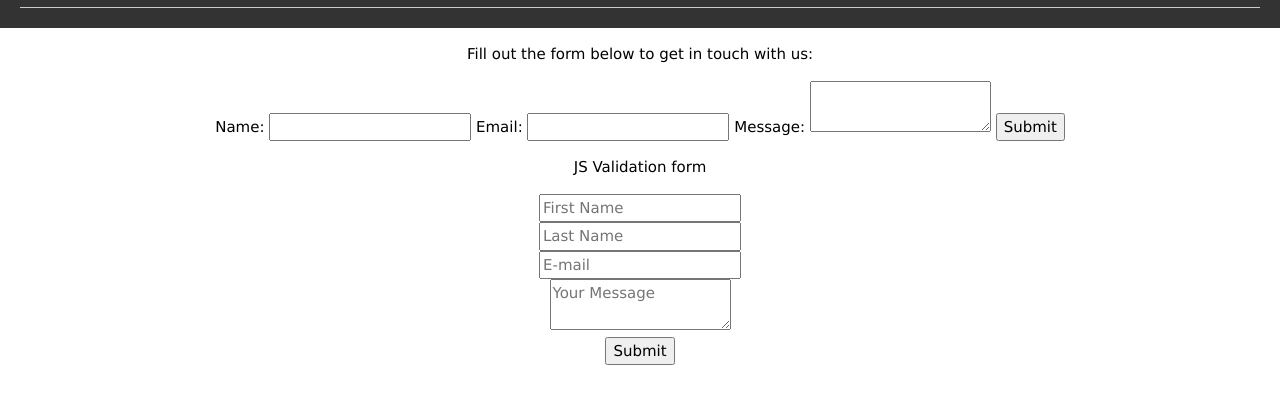
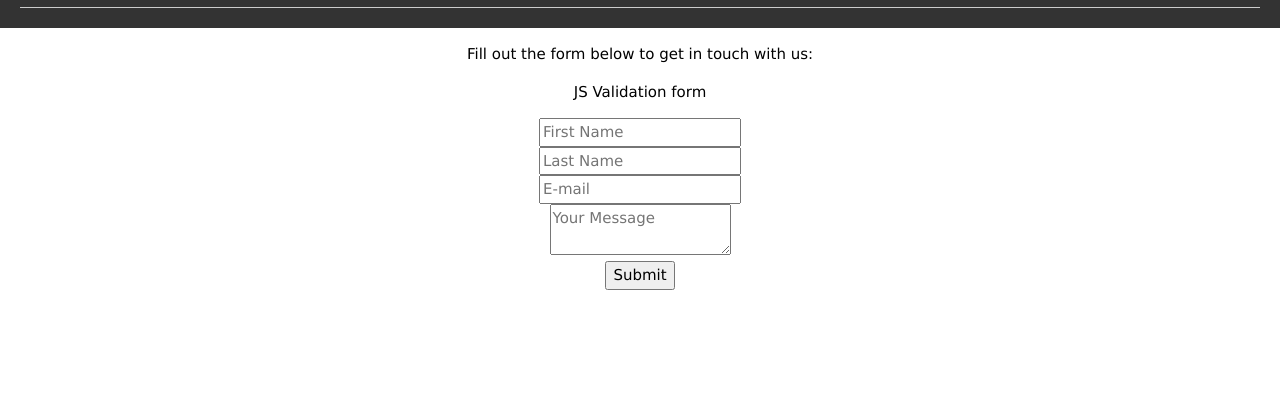
Before and after one commit to Shine-79/My-Portfolio, a plain HTML site: page html/contact.html in a window 1280 px wide. Shown: the part 147-550 px from the top of the page. Drawn offline with nearby package versions, Linux system fonts and the light colour scheme.

Commit message:
contact page fixed

```diff
--- a/html/contact.html
+++ b/html/contact.html
@@ -23,7 +23,7 @@
         </nav>
   </header>
     <p>Fill out the form below to get in touch with us:</p>
-    <form>
+    <!-- <form>
       <label for="name">Name:</label>
       <input type="text" id="name" name="name" required>
       <label for="email">Email:</label>
@@ -32,7 +32,7 @@
       <textarea id="message" name="message" required></textarea>
       <input type="submit" value="Submit">
     </form>
-
+  -->
 
     <p>JS Validation form</p>
     <form class="contact-us-form" onsubmit="return validateForm()">
```
